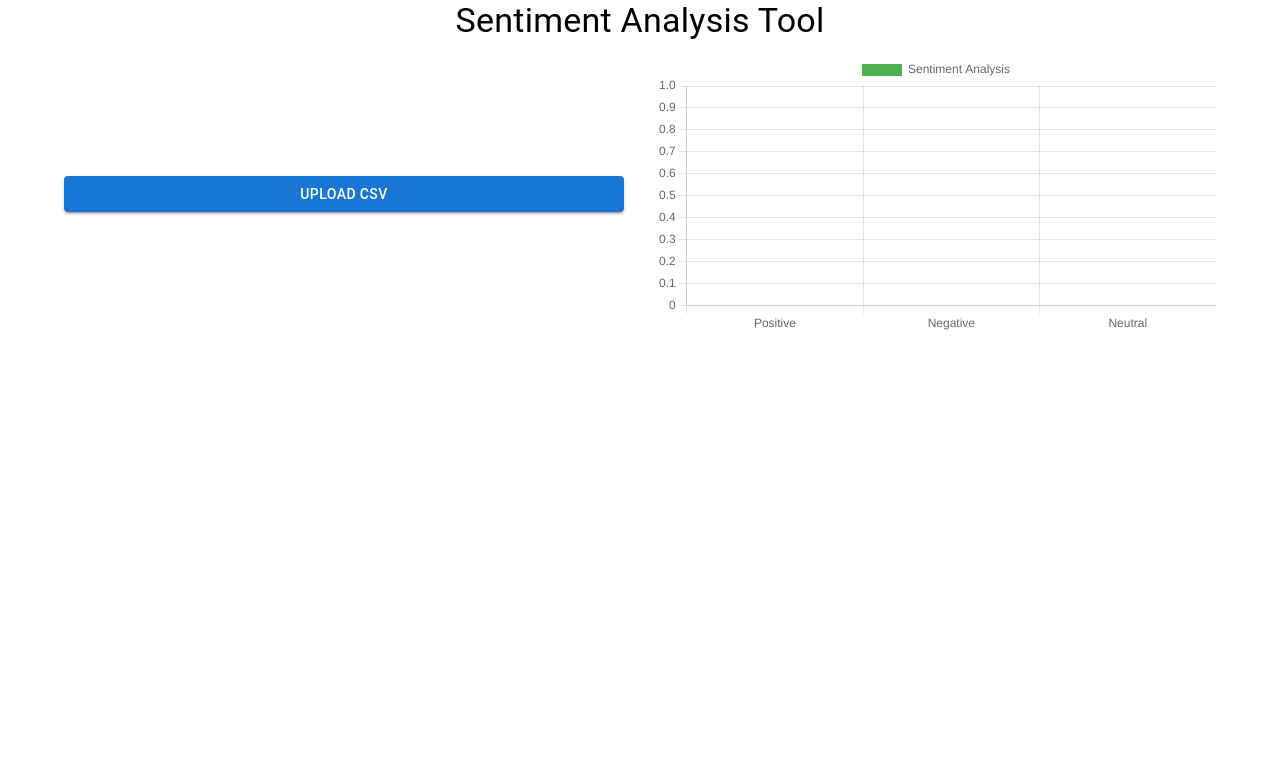
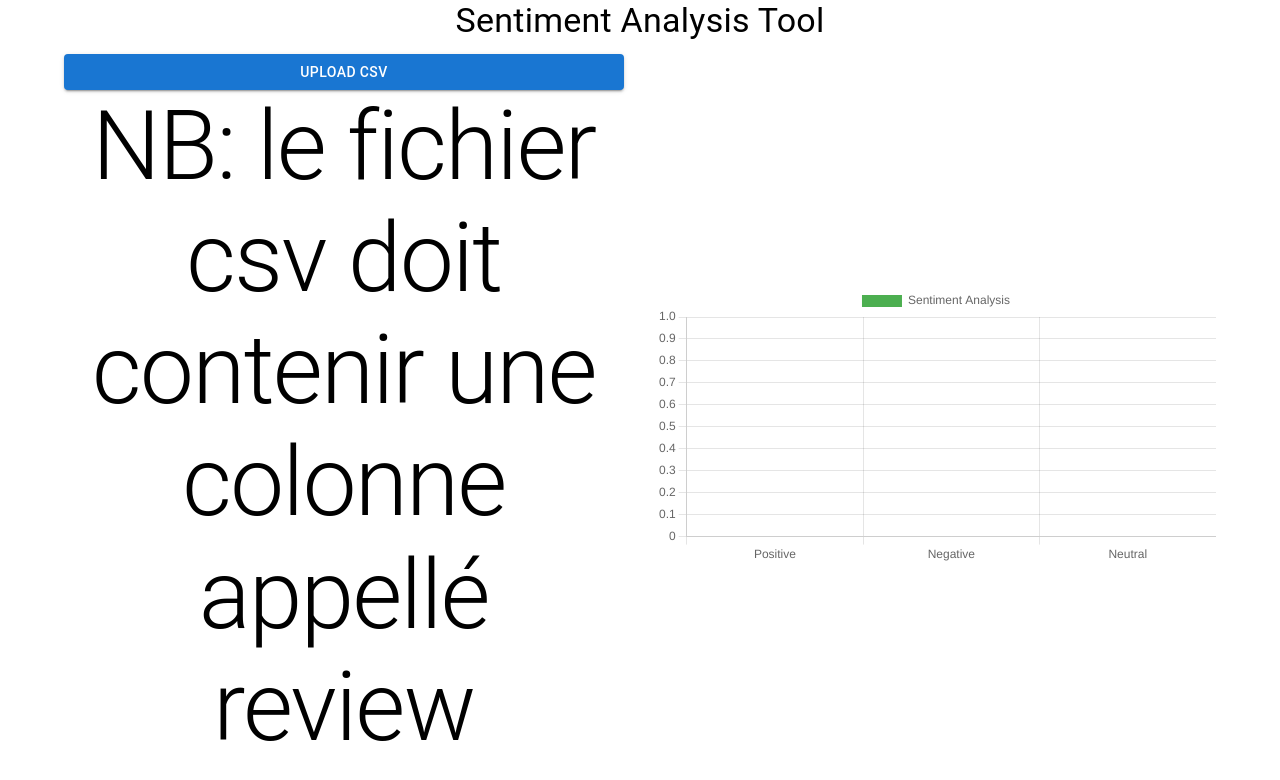
Before and after one commit to redballsy/app-for-sentiment-analysis, a React (Create React App) app: page / in a window 1280 px wide. Shown: the top 780 px of the page. Built offline with nearby package versions, Linux system fonts and the light colour scheme.

Commit message:
Add note for required CSV column in file upload
Added a note about the required CSV column for uploads.

```diff
--- a/src/components/SentimentAnalyzer.js
+++ b/src/components/SentimentAnalyzer.js
@@ -78,6 +78,9 @@ function SentimentAnalyzer() {
             Upload CSV
             <input type="file" hidden accept=".csv" onChange={handleFileUpload} />
           </Button>
+           <Typography variant="h1" align="center" gutterBottom>
+        NB: le fichier csv doit contenir une colonne appellé review
+      </Typography>
         </Grid>
         <Grid item xs={12} md={6}>
           <Bar data={chartData} />
```
